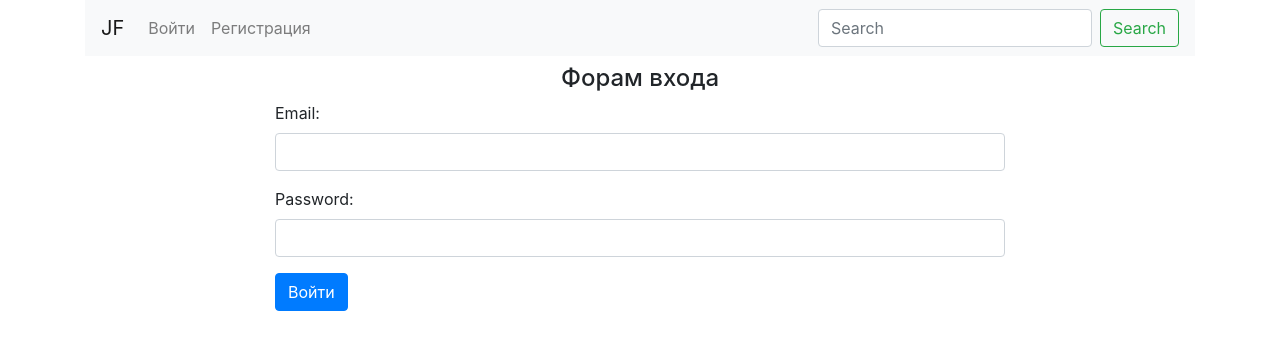
After one commit to serjkas/udemy_django_scraping_study, a Django app: page /accounts/login/ in a window 1280 px wide. The commit adds this page. Shown: the top 350 px of the page. Run offline with Django 3.2, Linux system fonts and the light colour scheme.

```diff
--- a/accounts/forms.py
+++ b/accounts/forms.py
@@ -1,14 +1,16 @@
 from django import forms
 from django.contrib.auth import get_user_model, authenticate
 from django.contrib.auth.hashers import check_password
+
+from scraping.models import City, Language
 
 User = get_user_model()
 
 
 class UserLoginForm(forms.Form):
-    email = forms.CharField(widget=forms.EmailField(attrs={
-            'class': 'form-control'
-        }))
+    email = forms.CharField(widget=forms.EmailInput(attrs={
+        'class': 'form-control'
+    }))
 
     password = forms.CharField(
         widget=forms.PasswordInput(attrs={
@@ -31,3 +33,67 @@ class UserLoginForm(forms.Form):
             if not user:
                 raise forms.ValidationError('Аккаунт отключен.')
         return super(UserLoginForm, self).clean(*args, **kwargs)
+
+
+class UserRegistrationForm(forms.ModelForm):
+    email = forms.CharField(
+        label='Введите е-почту',
+        widget=forms.EmailInput(attrs={
+            'class': 'form-control'
+        })
+    )
+
+    password = forms.CharField(
+        label='Введите пароль',
+        widget=forms.PasswordInput(attrs={
+            'class': 'form-control'
+        })
+    )
+
+    password2 = forms.CharField(
+        label='Введите пароль еще раз',
+        widget=forms.PasswordInput(attrs={
+            'class': 'form-control'
+        })
+    )
+
+    class Meta:
+        model = User
+        fields = ('email',)
+
+    def clean_password2(self):
+        data = self.cleaned_data
+        if data['password'] != data['password2']:
+            raise forms.ValidationError('Пароль не совпадают.')
+        return data['password2']
+
+
+class UserUpdateForm(forms.Form):
+    # забор с формы не айди а слаг значения
+    city = forms.ModelChoiceField(
+        queryset=City.objects.all(),
+        to_field_name="slug",
+        # required - обязательное
+        required=True,
+        # вывод поля на страницу
+        label='Город',
+        widget=forms.Select(attrs={
+            'class': 'form-control'
+        })
+    )
+
+    language = forms.ModelChoiceField(
+        queryset=Language.objects.all(),
+        to_field_name="slug",
+        required=True,
+        label='Специальность',
+        widget=forms.Select(attrs={
+            'class': 'form-control'
+        })
+    )
+    send_email = forms.BooleanField(required=False, widget=forms.CheckboxInput,
+                                    label='Получать рассылку?')
+
+    class Meta:
+        model = User
+        fields = ('city', 'language', 'send_email')
--- /dev/null
+++ b/accounts/templates/accounts/login.html
@@ -0,0 +1,22 @@
+{% extends "base.html" %}
+
+{% block title %}Login{% endblock %}
+
+{% block content %}
+
+
+<div class="row">
+    <div class="col-md-8 mx-auto">
+        <h4 class=" text-center my-2">Форам входа</h4>
+        <form method="POST" action="">
+            {% csrf_token %}
+          <div class="form-group">
+              {{ form.as_p }}
+          </div>
+          <button type="submit" class="btn btn-primary">Войти</button>
+        </form>
+    </div>
+</div>
+
+
+{% endblock %}
--- /dev/null
+++ b/accounts/urls.py
@@ -0,0 +1,9 @@
+from django.urls import path
+from accounts.views import login_view, logout_view, register_view, update_view
+
+urlpatterns = [
+    path('login/', login_view, name='login'),
+    path('logout/', logout_view, name='logout'),
+    path('register/', register_view, name='register'),
+    path('update/', update_view, name='update'),
+]
--- a/accounts/views.py
+++ b/accounts/views.py
@@ -1,11 +1,11 @@
 from django.shortcuts import render, redirect
 from django.contrib.auth import authenticate, login, logout
 
-from accounts.forms import UserLoginForm
+from accounts.forms import UserLoginForm, UserRegistrationForm, UserUpdateForm
 
 
 def login_view(request):
-    form = UserLoginForm(request.POST)
+    form = UserLoginForm(request.POST or None)
     if form.is_valid():
         data = form.cleaned_data
         email = data.get('email')
@@ -20,3 +20,29 @@ def login_view(request):
 def logout_view(request):
     logout(request)
     return redirect('home')
+
+
+def register_view(request):
+    form = UserRegistrationForm(request.POST or None)
+    if form.is_valid():
+        # commit=False  это это предустановки, т.к. пароль не знадан
+        new_user = form.save(commit=False)
+        new_user.set_password(form.cleaned_data['password'])
+        new_user.save()
+        return render(request, 'accounts/register_done.html',
+                      {'new_user': new_user})
+    return render(request, 'accounts/register.html', {'form': form})
+
+
+def update_view(request):
+    if request.user.is_authenticated:
+        user = request.user
+        if request.method == 'POST':
+            form = UserUpdateForm(request.POST)
+        else:
+            form = UserUpdateForm(
+                initial={'city': user.city, 'language': user.language,
+                         'send_email': user.send_email})
+            return render(request, 'accounts/update.html', {'form': form})
+    else:
+        return redirect('accounts:login')
--- a/scraping_service/urls.py
+++ b/scraping_service/urls.py
@@ -1,10 +1,12 @@
 from django.contrib import admin
-from django.urls import path
+from django.urls import path, include
 from scraping.views import home_view, list_view
 
 urlpatterns = [
     path('admin/', admin.site.urls),
-    path('list', list_view, name='list'),
+    path('list/', list_view, name='list'),
+    # 1 подлкючаем юрл, а второе пространство имен
+    path('accounts/', include(('accounts.urls', 'accounts'))),
     path('', home_view, name='home'),
 
 
--- a/templates/base.html
+++ b/templates/base.html
@@ -21,26 +21,26 @@
 
       <div class="collapse navbar-collapse" id="navbarSupportedContent">
         <ul class="navbar-nav mr-auto">
-          <li class="nav-item active">
-            <a class="nav-link" href="#">Home <span class="sr-only">(current)</span></a>
+
+
+          {% if not user.is_authenticated %}
+               <li class="nav-item">
+                <a class="nav-link" href="{% url 'accounts:login' %}">Войти</a>
              </li>
               <li class="nav-item">
-            <a class="nav-link" href="#">Link</a>
+                <a class="nav-link" href="{% url 'accounts:register' %}">Регистрация</a>
               </li>
-          <li class="nav-item dropdown">
-            <a class="nav-link dropdown-toggle" href="#" id="navbarDropdown" role="button" data-toggle="dropdown" aria-haspopup="true" aria-expanded="false">
-              Dropdown
-            </a>
-            <div class="dropdown-menu" aria-labelledby="navbarDropdown">
-              <a class="dropdown-item" href="#">Action</a>
-              <a class="dropdown-item" href="#">Another action</a>
-              <div class="dropdown-divider"></div>
-              <a class="dropdown-item" href="#">Something else here</a>
-            </div>
+          {% else %}
+              <li class="nav-item">
+                <a class="nav-link" href="{% url 'accounts:logout' %}">Выйти</a>
              </li>
              <li class="nav-item">
-            <a class="nav-link disabled" href="#" tabindex="-1" aria-disabled="true">Disabled</a>
+                <a class="nav-link" href="{% url 'accounts:update' %}">Настройки</a>
              </li>
+          {% endif %}
+
+
+
         </ul>
         <form class="form-inline my-2 my-lg-0">
           <input class="form-control mr-sm-2" type="search" placeholder="Search" aria-label="Search">
```
Also changed, not shown: accounts/templates/accounts/register.html (added, +22 -0 lines), accounts/templates/accounts/register_done.html (added, +16 -0 lines), accounts/templates/accounts/update.html (added, +22 -0 lines), accounts/models.py (line endings or trailing spaces), scraping/forms.py (line endings or trailing spaces). Lines whose indentation alone changed are shown as unchanged.
